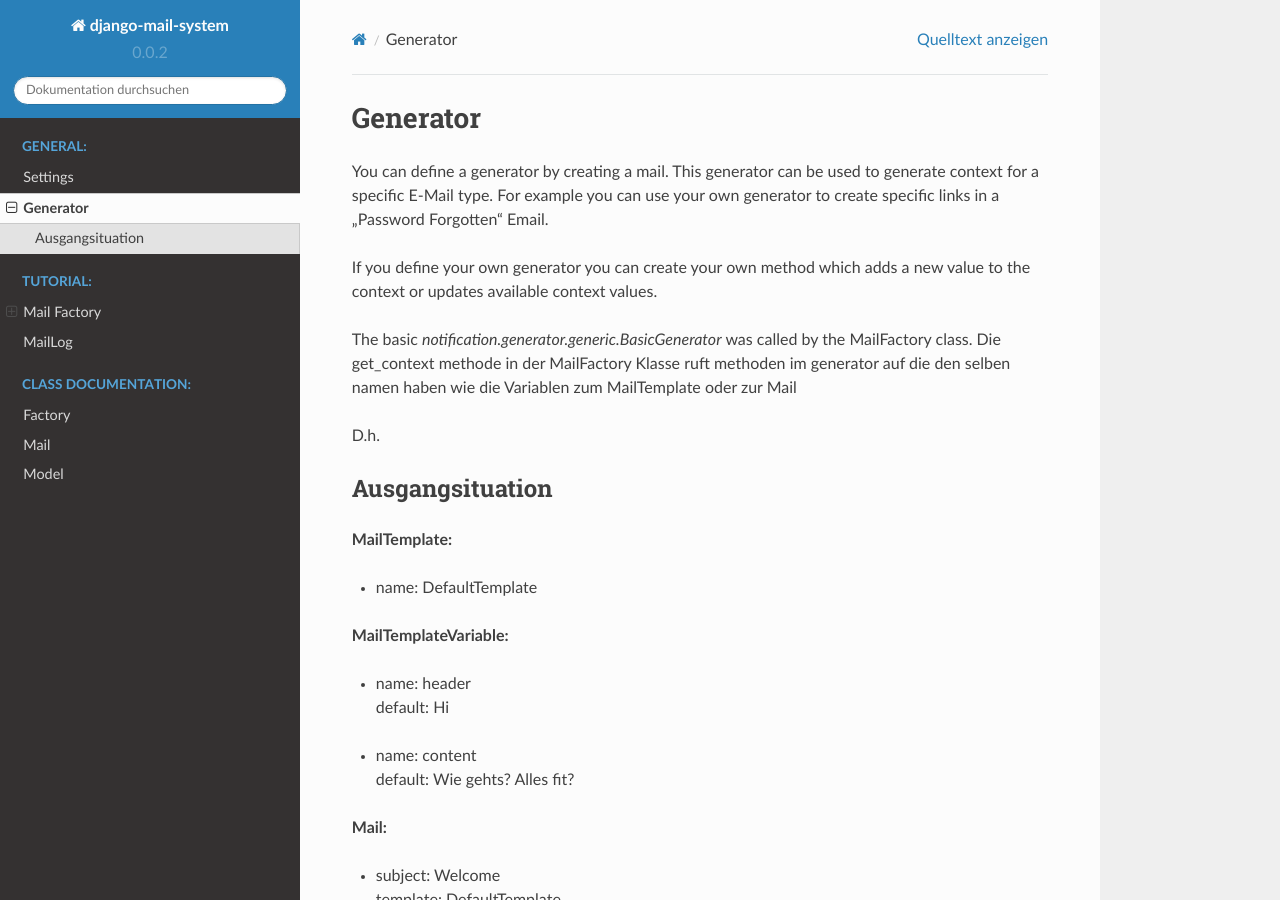
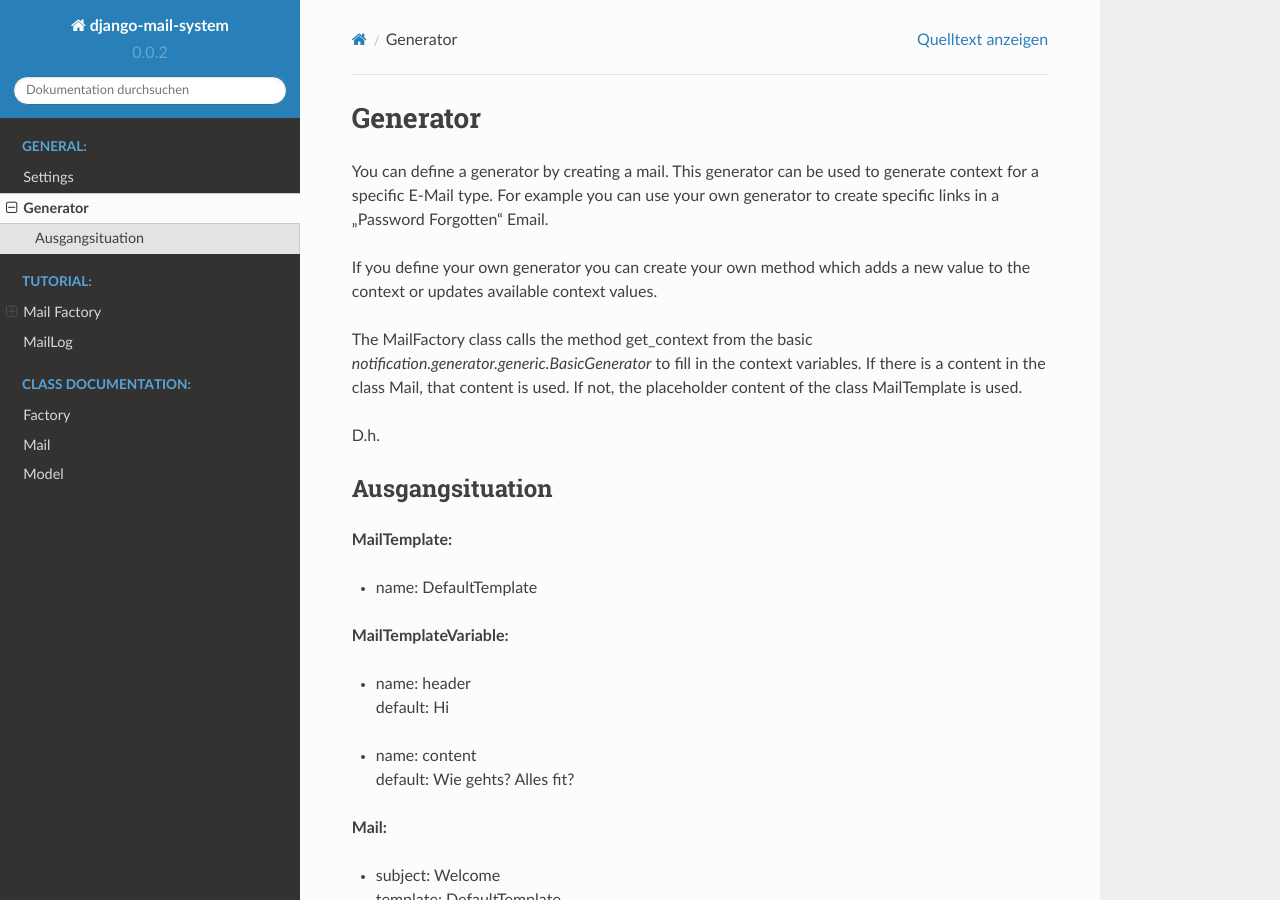
Before and after one commit to eieste/django-mail-system, a Sphinx documentation site: the page built from docs/source/docs/generator.rst, in a window 1280 px wide and 900 px high. Built offline with Sphinx 7.4.7 and the Read the Docs theme 2.0.0, drawn with Linux system fonts in a browser that asks for light colours.

Commit message:
Update generator.rst

```diff
--- a/docs/source/docs/generator.rst
+++ b/docs/source/docs/generator.rst
@@ -11,9 +11,7 @@ For example you can use your own generator to create specific links in a "Passwo
 If you define your own generator you can create your own method which adds a new value to the
 context or updates available context values.
 
-The basic `notification.generator.generic.BasicGenerator` was called by the MailFactory class.
-Die get_context methode in der MailFactory Klasse ruft methoden im generator auf die den selben namen haben wie die Variablen zum MailTemplate oder zur Mail
-
+The MailFactory class calls the method get_context from the basic `notification.generator.generic.BasicGenerator` to fill in the context variables. If there is a content in the class Mail, that content is used. If not, the placeholder content of the class MailTemplate is used.
 
 D.h.
 
```
